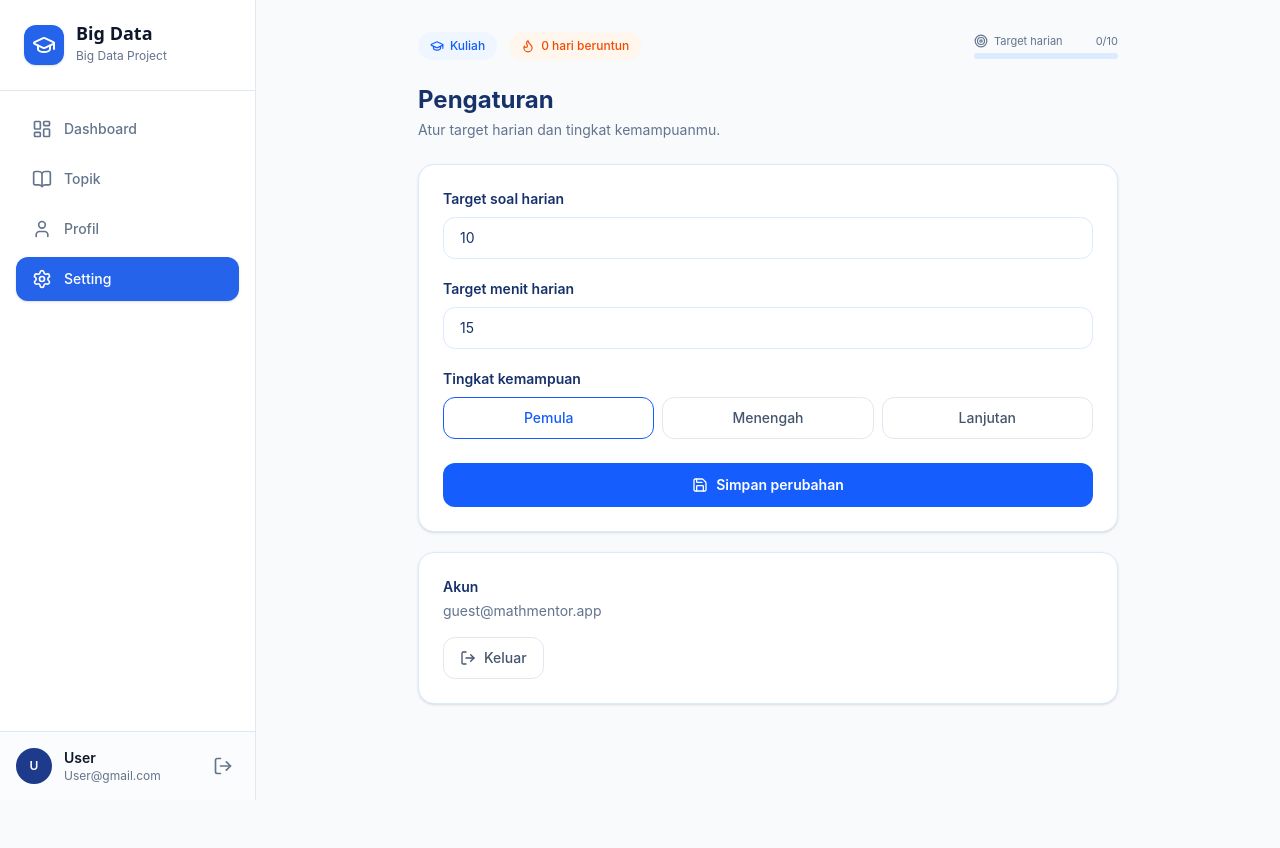
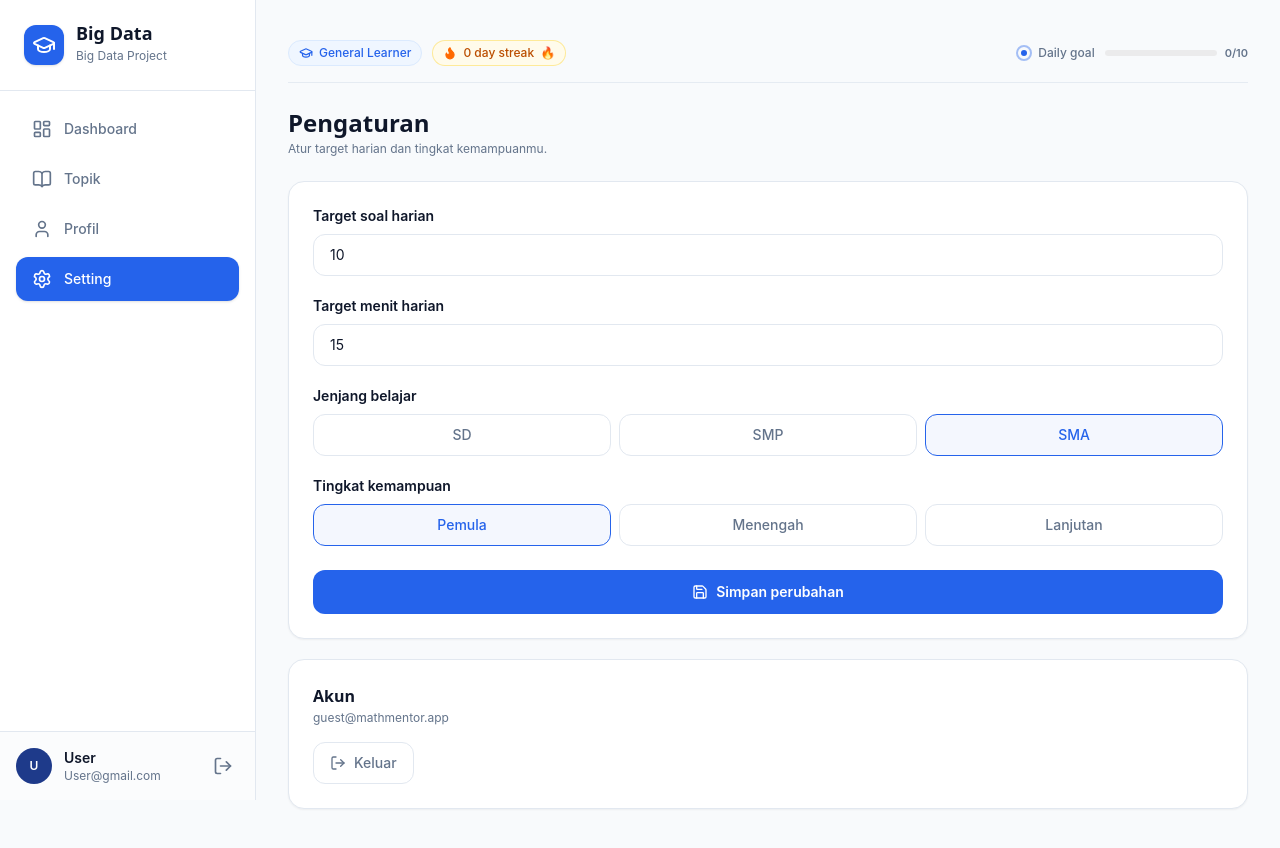
Before and after one commit to Project-Big-Data-26/Project_Nolla, a React (Vite) app in the folder frontend/: page /settings in a window 1280 px wide. Shown: the top 848 px of the page. Before the commit the page ends 800 px from the top, so only its background shows below. Built offline with nearby package versions, Linux system fonts and the light colour scheme.

Commit message:
feat: tambah section jenjang di settings & pakai TopHeader bersama untuk settings dan personalization profile

```diff
--- a/frontend/src/pages/PersonalizationProfile.jsx
+++ b/frontend/src/pages/PersonalizationProfile.jsx
@@ -1,5 +1,6 @@
 import React from "react";
 import Navbar from "../components/Navbar";
+import TopHeader from "../components/TopHeader";
 import {
     Target,
     TrendingUp,
@@ -15,6 +16,9 @@ const user = {
     email: "guest@mathmentor.app",
     level: "Pemula",
     track: "Umum",
+    streak: 0,
+    dailyGoal: 10,
+    dailyProgress: 0,
 };
 
 const stats = [
@@ -64,30 +68,7 @@ export default function PersonalizationProfile() {
             <Navbar />
 
             <main className="flex-1 overflow-y-auto px-6 py-8 md:px-8 md:py-10 pb-28 md:pb-12 max-w-6xl mx-auto w-full">
-        {/* TOP BADGES & DAILY GOAL */}
-        <div className="mb-8 flex flex-wrap items-center justify-between gap-4">
-          <div className="flex items-center gap-3">
-            <span className="flex items-center gap-1.5 rounded-full bg-primary/10 px-3.5 py-1.5 text-xs font-semibold text-primary">
-              🎓 Pelajar {user.track}
-            </span>
-            <span className="rounded-full bg-secondary/10 px-3.5 py-1.5 text-xs font-semibold text-secondary-hover">
-              🔥 0 hari beruntun 🔥
-            </span>
-          </div>
-
-          <div className="w-36">
-            <div className="mb-1 flex items-center justify-between text-xs text-neutral-muted">
-              <span className="flex items-center gap-1.5">
-                <Target className="h-3.5 w-3.5" />
-                Target harian
-              </span>
-              <span className="font-semibold text-neutral-text">0/10</span>
-            </div>
-            <div className="h-1.5 rounded-full bg-neutral-border overflow-hidden">
-              <div className="h-full w-0 rounded-full bg-primary" />
-            </div>
-          </div>
-        </div>
+                <TopHeader />
 
                 {/* USER PROFILE HEADER */}
                 <div className="mb-8 flex items-center gap-4">
--- a/frontend/src/pages/Settings.jsx
+++ b/frontend/src/pages/Settings.jsx
@@ -1,77 +1,48 @@
-import { useState } from 'react'
-import Navbar from '../components/Navbar'
-import {
-    Target,
-    Flame,
-    GraduationCap,
-    Save,
-    LogOut,
-} from 'lucide-react'
+import { useState } from "react";
+import Navbar from "../components/Navbar";
+import TopHeader from "../components/TopHeader";
+import { Save, LogOut } from "lucide-react";
 
 const user = {
-    track: 'Kuliah',
+    track: "SMA",
     streak: 0,
     dailyGoal: 10,
     dailyProgress: 0,
-    email: 'guest@mathmentor.app',
-}
+    email: "guest@mathmentor.app",
+};
 
-const skillLevels = ['Pemula', 'Menengah', 'Lanjutan']
+const jenjangOptions = ["SD", "SMP", "SMA"];
+const skillLevels = ["Pemula", "Menengah", "Lanjutan"];
 
 export default function Settings() {
-    const [dailyProblemsGoal, setDailyProblemsGoal] = useState(10)
-    const [dailyMinutesGoal, setDailyMinutesGoal] = useState(15)
-    const [skillLevel, setSkillLevel] = useState('Pemula')
-    const [saved, setSaved] = useState(false)
+    const [dailyProblemsGoal, setDailyProblemsGoal] = useState(10);
+    const [dailyMinutesGoal, setDailyMinutesGoal] = useState(15);
+    const [jenjang, setJenjang] = useState(user.track);
+    const [skillLevel, setSkillLevel] = useState("Pemula");
+    const [saved, setSaved] = useState(false);
 
     const handleSave = () => {
-        setSaved(true)
-        setTimeout(() => setSaved(false), 2000)
-    }
+        setSaved(true);
+        setTimeout(() => setSaved(false), 2000);
+    };
 
     return (
-        <div className="flex min-h-screen bg-neutral-bg">
+        <div className="flex min-h-screen bg-neutral-bg font-sans text-neutral-text">
             <Navbar />
 
-            <main className="flex-1 overflow-y-auto p-4 sm:p-6 lg:p-8">
-                <div className="mx-auto w-full max-w-[700px]">
+            <main className="flex-1 overflow-y-auto px-6 py-8 md:px-8 md:py-10 pb-28 md:pb-12 max-w-6xl mx-auto w-full">
+                <TopHeader />
 
-                    <div className="mb-6 flex flex-wrap items-center justify-between gap-4">
-                        <div className="flex items-center gap-3">
-                            <span className="flex items-center gap-1.5 rounded-full bg-blue-50 px-3 py-1.5 text-xs font-medium text-blue-600">
-                                <GraduationCap className="h-3.5 w-3.5" />
-                                {user.track}
-                            </span>
-                            <span className="flex items-center gap-1.5 rounded-full bg-orange-50 px-3 py-1.5 text-xs font-medium text-orange-600">
-                                <Flame className="h-3.5 w-3.5" />
-                                {user.streak} hari beruntun
-                            </span>
-                        </div>
-
-                        <div className="w-36">
-                            <div className="mb-1 flex items-center justify-between text-[11px] text-slate-500">
-                                <span className="flex items-center gap-1.5">
-                                    <Target className="h-3.5 w-3.5" />
-                                    Target harian
-                                </span>
-                                <span>{user.dailyProgress}/{user.dailyGoal}</span>
-                            </div>
-                            <div className="h-1.5 rounded-full bg-blue-100">
-                                <div
-                                    className="h-full rounded-full bg-blue-500"
-                                    style={{ width: `${(user.dailyProgress / user.dailyGoal) * 100}%` }}
-                                />
-                            </div>
-                        </div>
-                    </div>
-
-                    <h1 className="text-2xl font-bold text-[#17326b]">Pengaturan</h1>
-                    <p className="mt-1 text-sm text-slate-500">
+                <h1 className="font-heading text-xl md:text-2xl font-bold text-neutral-text">
+                    Pengaturan
+                </h1>
+                <p className="text-xs text-neutral-muted mt-0.5">
                     Atur target harian dan tingkat kemampuanmu.
                 </p>
 
-                    <section className="mt-6 rounded-2xl border border-blue-100 bg-white p-6 shadow-sm">
-                        <label className="block text-sm font-semibold text-[#17326b]">
+                {/* FORM SECTION */}
+                <section className="mt-6 rounded-2xl border border-neutral-border bg-neutral-card p-6 shadow-xs">
+                    <label className="block text-sm font-semibold text-neutral-text">
                         Target soal harian
                     </label>
                     <input
@@ -79,10 +50,10 @@ export default function Settings() {
                         min="1"
                         value={dailyProblemsGoal}
                         onChange={(event) => setDailyProblemsGoal(event.target.value)}
-                            className="mt-2 w-full rounded-xl border border-blue-100 px-4 py-2.5 text-sm text-[#17326b] focus:border-blue-300 focus:outline-none"
+                        className="mt-2 w-full rounded-xl border border-neutral-border bg-neutral-card px-4 py-2.5 text-sm text-neutral-text focus:border-primary focus:outline-none"
                     />
 
-                        <label className="mt-5 block text-sm font-semibold text-[#17326b]">
+                    <label className="mt-5 block text-sm font-semibold text-neutral-text">
                         Target menit harian
                     </label>
                     <input
@@ -90,10 +61,29 @@ export default function Settings() {
                         min="1"
                         value={dailyMinutesGoal}
                         onChange={(event) => setDailyMinutesGoal(event.target.value)}
-                            className="mt-2 w-full rounded-xl border border-blue-100 px-4 py-2.5 text-sm text-[#17326b] focus:border-blue-300 focus:outline-none"
+                        className="mt-2 w-full rounded-xl border border-neutral-border bg-neutral-card px-4 py-2.5 text-sm text-neutral-text focus:border-primary focus:outline-none"
                     />
 
-                        <label className="mt-5 block text-sm font-semibold text-[#17326b]">
+                    <label className="mt-5 block text-sm font-semibold text-neutral-text">
+                        Jenjang belajar
+                    </label>
+                    <div className="mt-2 grid grid-cols-3 gap-2">
+                        {jenjangOptions.map((option) => (
+                            <button
+                                key={option}
+                                type="button"
+                                onClick={() => setJenjang(option)}
+                                className={`rounded-xl border px-4 py-2.5 text-sm font-medium transition-colors cursor-pointer ${jenjang === option
+                                        ? "border-primary text-primary bg-primary/5"
+                                        : "border-neutral-border text-neutral-muted hover:border-primary/40"
+                                    }`}
+                            >
+                                {option}
+                            </button>
+                        ))}
+                    </div>
+
+                    <label className="mt-5 block text-sm font-semibold text-neutral-text">
                         Tingkat kemampuan
                     </label>
                     <div className="mt-2 grid grid-cols-3 gap-2">
@@ -102,9 +92,9 @@ export default function Settings() {
                                 key={level}
                                 type="button"
                                 onClick={() => setSkillLevel(level)}
-                                    className={`rounded-xl border px-4 py-2.5 text-sm font-medium transition ${skillLevel === level
-                                            ? 'border-blue-600 text-blue-600'
-                                            : 'border-slate-200 text-slate-600 hover:border-slate-300'
+                                className={`rounded-xl border px-4 py-2.5 text-sm font-medium transition-colors cursor-pointer ${skillLevel === level
+                                        ? "border-primary text-primary bg-primary/5"
+                                        : "border-neutral-border text-neutral-muted hover:border-primary/40"
                                     }`}
                             >
                                 {level}
@@ -115,28 +105,29 @@ export default function Settings() {
                     <button
                         type="button"
                         onClick={handleSave}
-                            className="mt-6 flex w-full items-center justify-center gap-2 rounded-xl bg-blue-600 px-4 py-3 text-sm font-semibold text-white transition hover:bg-blue-700"
+                        className="mt-6 flex w-full items-center justify-center gap-2 rounded-xl bg-primary px-4 py-3 text-sm font-semibold text-white transition-colors hover:bg-primary/90 cursor-pointer"
                     >
                         <Save className="h-4 w-4" />
-                            {saved ? 'Tersimpan!' : 'Simpan perubahan'}
+                        {saved ? "Tersimpan!" : "Simpan perubahan"}
                     </button>
                 </section>
 
-                    <section className="mt-5 rounded-2xl border border-blue-100 bg-white p-6 shadow-sm">
-                        <h3 className="text-sm font-semibold text-[#17326b]">Akun</h3>
-                        <p className="mt-1 text-sm text-slate-500">{user.email}</p>
+                {/* ACCOUNT SECTION */}
+                <section className="mt-5 rounded-2xl border border-neutral-border bg-neutral-card p-6 shadow-xs">
+                    <h3 className="font-heading text-base font-bold text-neutral-text">
+                        Akun
+                    </h3>
+                    <p className="text-xs text-neutral-muted mt-0.5">{user.email}</p>
 
                     <button
                         type="button"
-                            className="mt-4 flex items-center gap-2 rounded-xl border border-slate-200 px-4 py-2.5 text-sm font-medium text-slate-600 transition hover:border-slate-300"
+                        className="mt-4 flex items-center gap-2 rounded-xl border border-neutral-border px-4 py-2.5 text-sm font-medium text-neutral-muted transition-colors hover:border-primary/40 cursor-pointer"
                     >
                         <LogOut className="h-4 w-4" />
                         Keluar
                     </button>
                 </section>
-
-                </div>
             </main>
         </div>
-    )
+    );
 }
```
Lines whose indentation alone changed are shown as unchanged.
